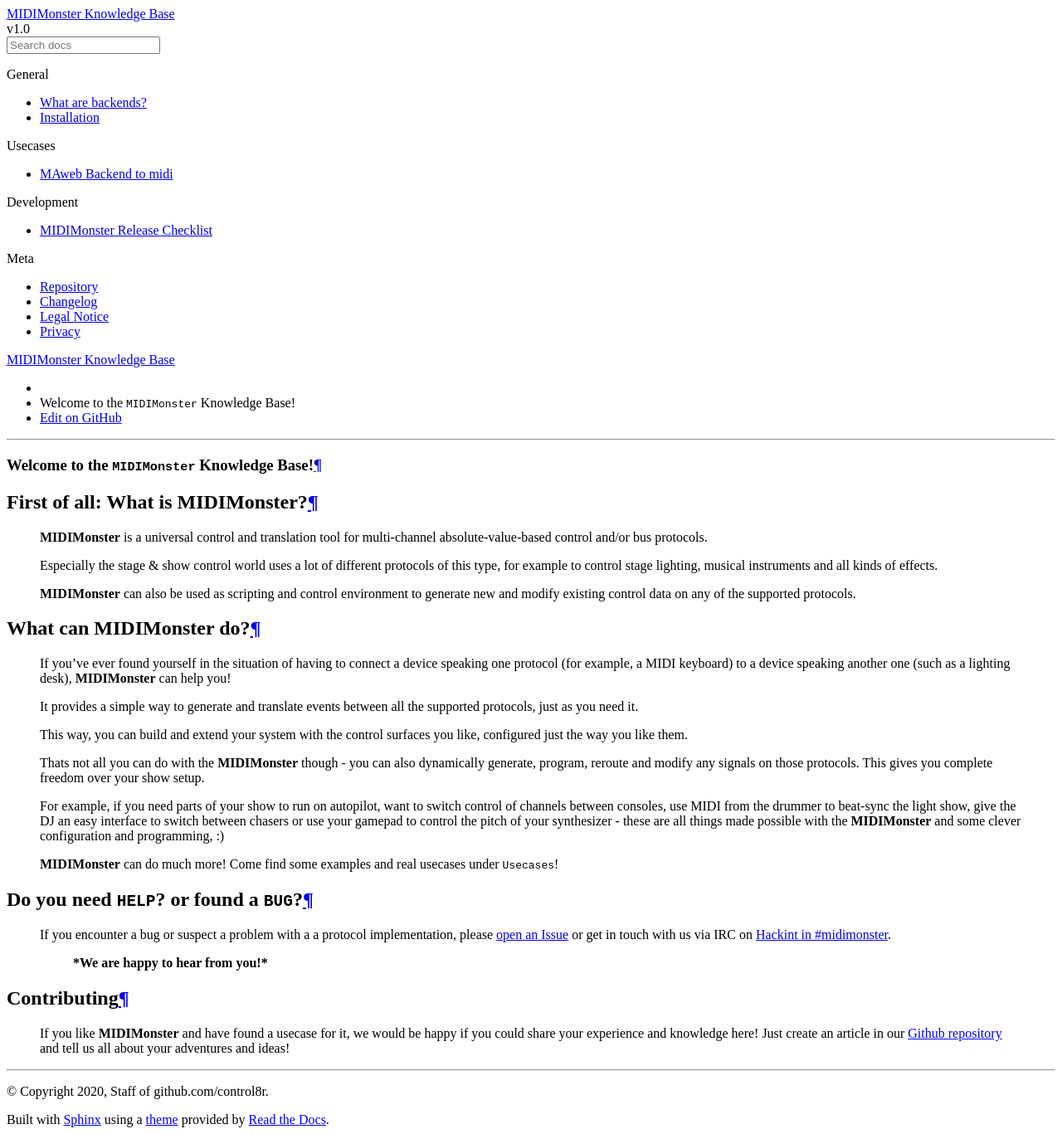
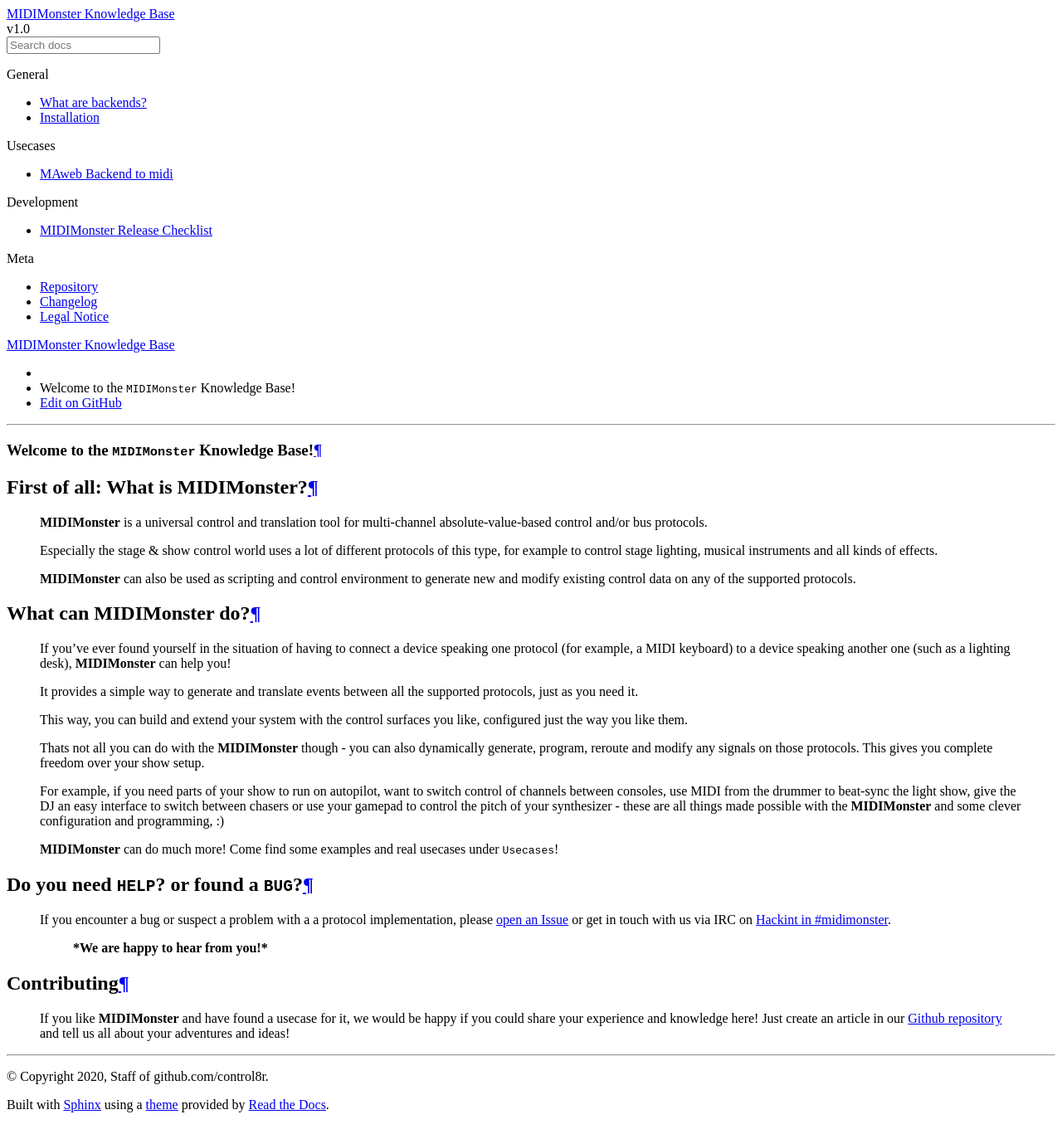
Before and after one commit to control8r/midimonster-knowledge-base, a Sphinx documentation site: the page built from source/index.rst, in a window 1280 px wide. Shown: the whole page at 83% size. Built offline with Sphinx 7.4.7 and the Read the Docs theme 2.0.0, drawn with Linux system fonts in a browser that asks for light colours; pages that are not in the unit, such as notebooks, are missing from menus.

```diff
--- a/source/index.rst
+++ b/source/index.rst
@@ -109,5 +109,4 @@ Contributing
 
    Repository <https://github.com/control8r/midimonster-knowledge-base>
    Changelog <https://github.com/control8r/midimonster-knowledge-base/commits/master>
-   Legal Notice <https://github.com/control8r/midimonster-knowledge-base>
-   Privacy <https://github.com/control8r/midimonster-knowledge-base>
+   Legal Notice <https://midimonster.net/impressum.html>
```
